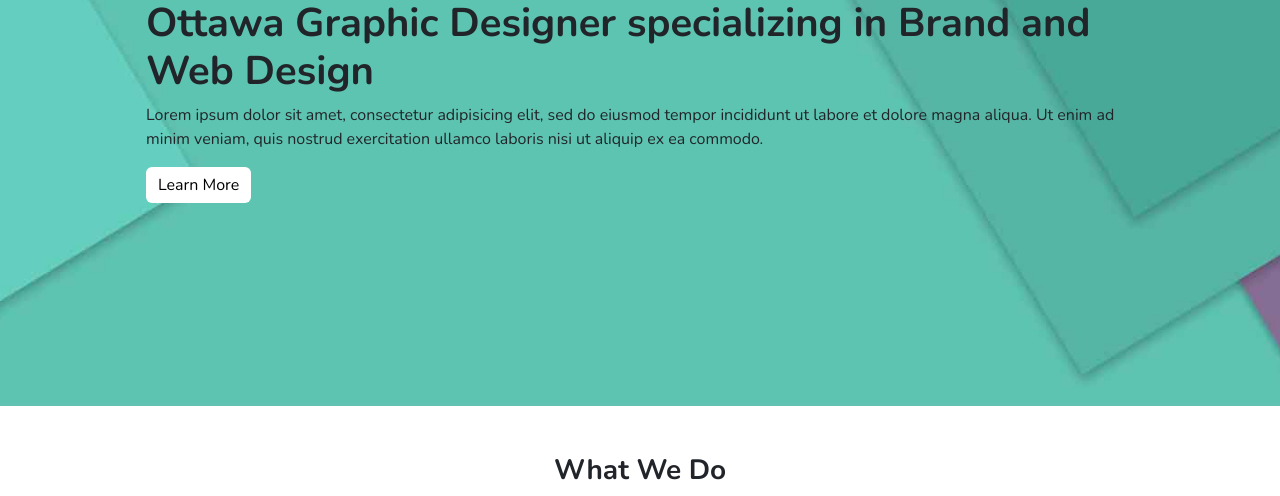
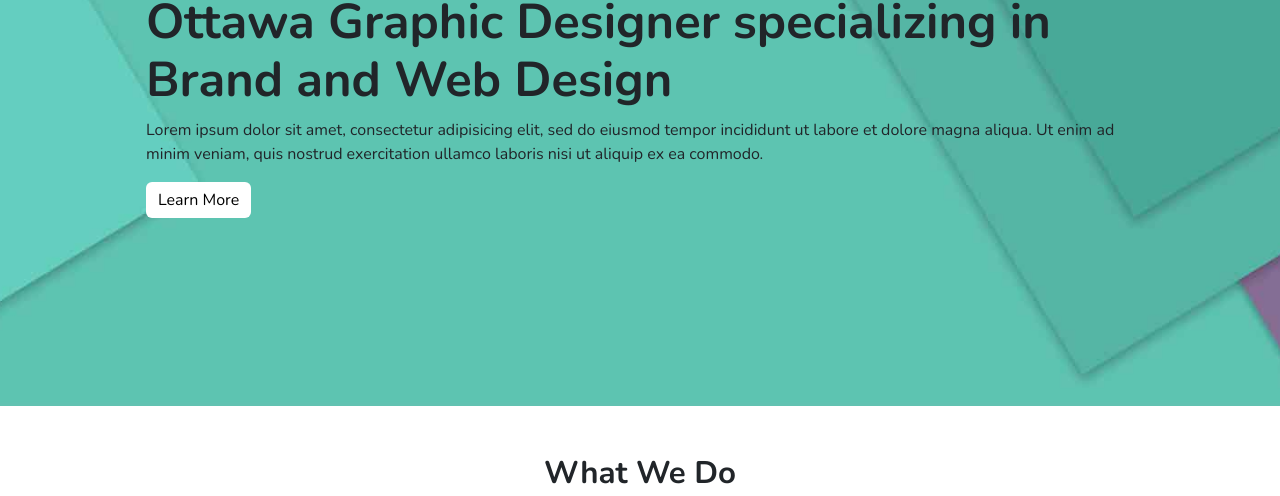
Before and after one commit to cham0331/dsn1713-final, a website: page index.html in a window 1280 px wide. Shown: the part 407-903 px from the top of the page. Drawn offline with nearby package versions, Linux system fonts and the light colour scheme; files that its build step writes are made by us from their sources.

Commit message:
more adds

```diff
--- a/scss/custom.scss
+++ b/scss/custom.scss
@@ -9,9 +9,16 @@ $font-family-sans-serif: "Nunito", sans-serif;
 
 $headings-font-family: "Nunito", serif;
 
-.navbar-brand {
+body {
   font-family:Nunito;
 }
+
+$h1-font-size: 3.052rem;
+$h2-font-size:2.441rem;
+$h3-font-size:1.953rem;
+$h4-font-size:1.563rem;
+$h5-font-size:1.25rem;
+$h6-font-size:1rem;
 
 
 @import "../node_modules/bootstrap/scss/bootstrap";
```
